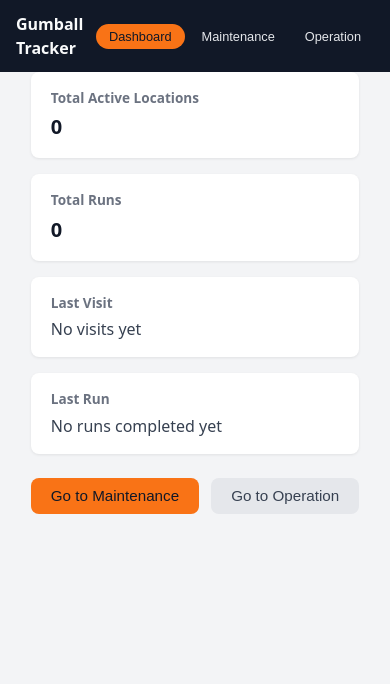
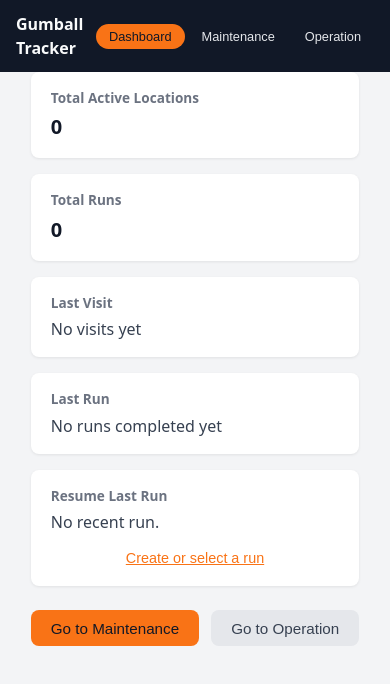
Before and after one commit to duinneacha/gumball-tracker, a website built with Vite: page index.html in a window 390 px wide. Built offline with nearby package versions, Linux system fonts and the light colour scheme.

Commit message:
Location implementation

```diff
--- a/src/app/app.js
+++ b/src/app/app.js
@@ -599,7 +599,7 @@ export function createApp(rootElement) {
   }
 
   async function refreshDashboardData() {
-    const [locations, runs, visits, lastRun] = await Promise.all([
+    const [locations, runs, visits, lastRunRaw] = await Promise.all([
       getAllFromStore("locations"),
       getAllFromStore("runs"),
       getAllFromStore("visits"),
@@ -614,15 +614,42 @@ export function createApp(rootElement) {
       const loc = await getEntity("locations", v.locationId);
       lastVisitText = formatLastVisit(v.visitedAt, loc?.name);
     }
+    let lastRun = lastRunRaw;
+    let lastRunResumable = false;
+    if (lastRun?.runId) {
+      const runExists = await getEntity("runs", lastRun.runId);
+      if (!runExists) lastRun = null;
+      else lastRunResumable = true;
+    }
     dashboardDataRef.current = {
       ...dashboardDataRef.current,
       activeCount,
       runsCount,
       lastVisitText,
       lastRun,
+      lastRunResumable,
       onGoToMaintenance: () => shell.setMode("maintenance"),
       onGoToOperation: () => shell.setMode("operation"),
+      onResumeLastRun: resumeLastRun,
+      onOpenRunManagement: openRunManagement,
     };
+  }
+
+  async function resumeLastRun() {
+    const lastRun = await getLastRunCompletion();
+    if (!lastRun?.runId) {
+      showSnackbar(snackbarHost, "No run to resume");
+      return;
+    }
+    const run = await getEntity("runs", lastRun.runId);
+    if (!run) {
+      showSnackbar(snackbarHost, "Run no longer exists");
+      await refreshDashboardData();
+      if (state.mode === MODES.DASHBOARD) shell.refreshSidePanel();
+      return;
+    }
+    operationOptionsRef.current.onRunSelect(lastRun.runId);
+    shell.setMode("operation");
   }
 
   function enterDisruption() {
--- a/src/style.css
+++ b/src/style.css
@@ -215,6 +215,37 @@ body {
 
 .dashboard-btn-secondary:hover {
   background-color: #d1d5db;
+}
+
+.dashboard-btn-resume {
+  margin-top: 0.5rem;
+  width: 100%;
+  background-color: #059669;
+  color: #fff;
+}
+
+.dashboard-btn-resume:hover {
+  background-color: #047857;
+}
+
+.dashboard-btn-link {
+  margin-top: 0.5rem;
+  padding: 0.25rem 0;
+  font-size: 0.9rem;
+  background: none;
+  border: none;
+  color: #f97316;
+  cursor: pointer;
+  text-decoration: underline;
+}
+
+.dashboard-btn-link:hover {
+  color: #ea580c;
+}
+
+.dashboard-card-resume .dashboard-btn,
+.dashboard-card-resume .dashboard-btn-link {
+  display: block;
 }
 
 /* Disruption Mode: direction panel */
--- a/src/ui/dashboard.js
+++ b/src/ui/dashboard.js
@@ -1,12 +1,13 @@
 /**
  * Dashboard (V1): default landing mode. Cards for active locations, runs, last visit,
- * last run (PRD V2.1); quick links to Maintenance and Operation. Map is hidden when Dashboard is active.
+ * last run (PRD V2.1), resume last run (PRD V2.4); quick links to Maintenance and Operation.
+ * Map is hidden when Dashboard is active.
  */
 
 /**
  * Render dashboard content into the given container.
  * @param {HTMLElement} container
- * @param {{ activeCount: number, runsCount: number, lastVisitText: string, lastRun?: object | null, onGoToMaintenance: () => void, onGoToOperation: () => void }} options
+ * @param {{ activeCount: number, runsCount: number, lastVisitText: string, lastRun?: object | null, onGoToMaintenance: () => void, onGoToOperation: () => void, onResumeLastRun?: () => void, onOpenRunManagement?: () => void }} options
  */
 export function renderDashboard(container, options) {
   const {
@@ -14,8 +15,11 @@ export function renderDashboard(container, options) {
     runsCount = 0,
     lastVisitText = "No visits yet",
     lastRun = null,
+    lastRunResumable = false,
     onGoToMaintenance,
     onGoToOperation,
+    onResumeLastRun,
+    onOpenRunManagement,
   } = options;
 
   container.innerHTML = "";
@@ -44,6 +48,36 @@ export function renderDashboard(container, options) {
     card4.innerHTML = `<span class="dashboard-card-label">Last Run</span><span class="dashboard-card-value dashboard-card-value--muted">No runs completed yet</span>`;
   }
 
+  const card5 = document.createElement("div");
+  card5.className = "dashboard-card dashboard-card-resume";
+  if (lastRun && lastRun.runName && lastRunResumable) {
+    const completedAt = lastRun.completedAt
+      ? new Date(lastRun.completedAt).toLocaleDateString(undefined, { weekday: "short", month: "short", day: "numeric" })
+      : "";
+    card5.innerHTML = `
+      <span class="dashboard-card-label">Resume Last Run</span>
+      <span class="dashboard-card-value">${escapeHtml(lastRun.runName)}</span>
+      ${completedAt ? `<span class="dashboard-card-sublabel">Completed ${completedAt}</span>` : ""}
+    `;
+    const resumeBtn = document.createElement("button");
+    resumeBtn.type = "button";
+    resumeBtn.className = "dashboard-btn dashboard-btn-resume";
+    resumeBtn.textContent = "Resume";
+    resumeBtn.addEventListener("click", () => typeof onResumeLastRun === "function" && onResumeLastRun());
+    card5.appendChild(resumeBtn);
+  } else {
+    card5.innerHTML = `<span class="dashboard-card-label">Resume Last Run</span><span class="dashboard-card-value dashboard-card-value--muted">No recent run.</span>`;
+    const createLink = document.createElement("button");
+    createLink.type = "button";
+    createLink.className = "dashboard-btn-link";
+    createLink.textContent = "Create or select a run";
+    createLink.addEventListener("click", () => {
+      if (typeof onOpenRunManagement === "function") onOpenRunManagement();
+      else if (typeof onGoToOperation === "function") onGoToOperation();
+    });
+    card5.appendChild(createLink);
+  }
+
   const actions = document.createElement("div");
   actions.className = "dashboard-actions";
   const btnMaint = document.createElement("button");
@@ -63,6 +97,7 @@ export function renderDashboard(container, options) {
   container.appendChild(card2);
   container.appendChild(card3);
   container.appendChild(card4);
+  container.appendChild(card5);
   container.appendChild(actions);
 }
 
```
Also changed, not shown: SYSTEM_SUMMARY.md (+1 -1 lines).
